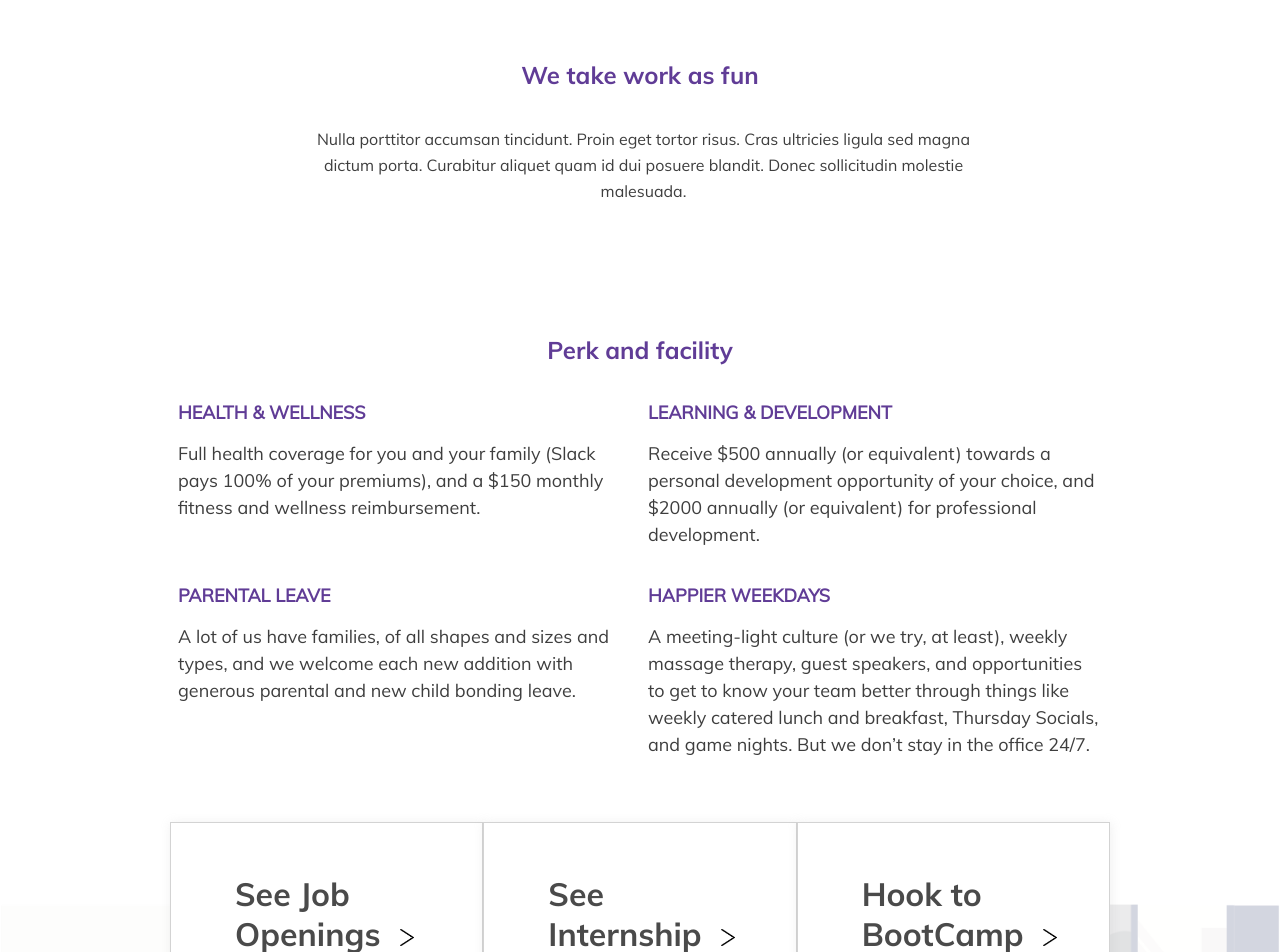
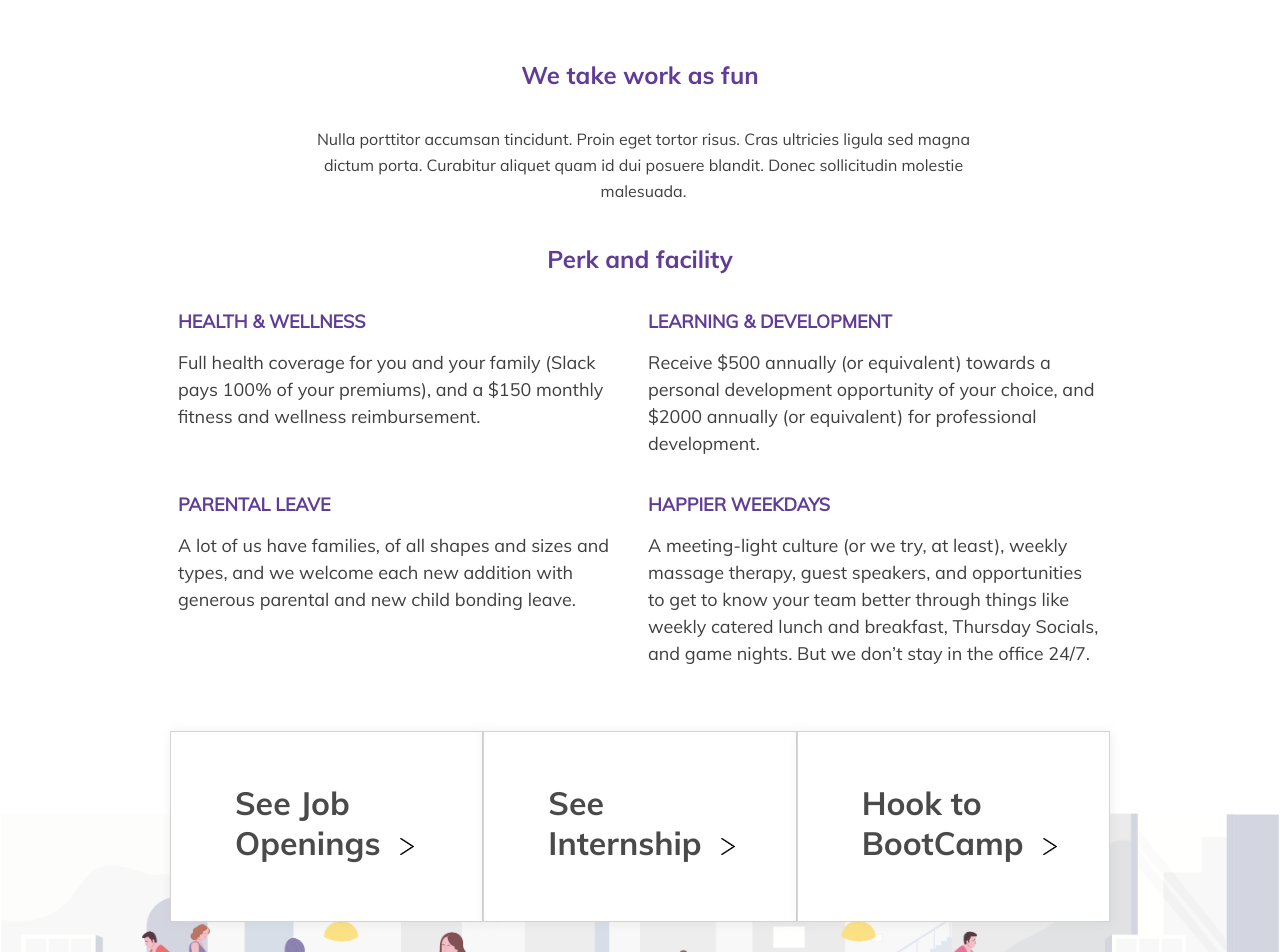
Before and after one commit to hashworks-code/hashworks_static, a Jekyll site: the page built from _pages/workculture.md, in a window 1280 px wide. Shown: the part 393-1345 px from the top of the page. Built offline with Jekyll 4.4.1, drawn with Linux system fonts in a browser that asks for light colours; nearby versions of some CDN libraries.

Commit message:
testing done

```diff
--- a/_layouts/contactUs.html
+++ b/_layouts/contactUs.html
@@ -47,14 +47,14 @@
        <div class="pad hashworks__contactUs__images col-xs-12 col-sm-4 col-md-4 col-lg-4">
            <div class="hashworks__contactUs__images__image1" onclick="redirect('/aboutUs/')">
                <p>ABOUT US</p>
-               <h1>Our Thinking </h1>
+               <h1>Our Thinking &nbsp;&nbsp;> </h1>
            </div>
 
  </div>
  <div class="pad hashworks__contactUs__images col-xs-12 col-sm-8 col-md-8 col-lg-8">
      <div class="hashworks__contactUs__images__image2" onclick="redirect('/job8il./')">
           <p>CAREERS</p>
-         <h1>Our Workculture Indeed a  second home.</h1>
+         <h1>Our Workculture Indeed a  second home. &nbsp;&nbsp;></h1>
      </div>
  </div>
    </div>
--- a/_sass/_contactUs.scss
+++ b/_sass/_contactUs.scss
@@ -59,6 +59,7 @@
                 font-size: 12px;
                 text-align: left;
                 color: #a1a1a1;
+                padding: 10px 0px 6px 7px;
             }
             button {
                 width: 155px;
@@ -66,6 +67,8 @@
                 border-radius: 4px;
                 background-color: #603c96;
                 margin: 16px 72px 37px 63px;
+                border: none;
+                outline: none;
 
                 p {
                     font-family: 'muliBold';
@@ -93,7 +96,8 @@
 
         }
         &__address {
-                margin: 45px 37px;
+            width: 231px;
+            margin: 37px auto;
             h1 {
                 font-family: 'muliBold';
                 font-size: 12px;
@@ -109,7 +113,7 @@
                  line-height: 1.5;
                  text-align: center;
                  color: #3e3e3e;
-                 width: 210px;
+
 
                         }
         }
@@ -137,7 +141,7 @@
                   font-size: 24px;
                   text-align: left;
                   color: #ffffff;
-                   padding: 0px 159px 15px 18px;
+                   padding: 0px 140px 15px 18px;
               }
         }
         &__image2 {
@@ -258,7 +262,7 @@
 
               h1 {
                   font-size: 24px;
-                   padding: 0px 57px 35px 20px;
+                   padding: 0px 22px 35px 20px;
               }
         }
         &__image2 {
@@ -314,6 +318,7 @@
                 padding-left: 12px;
                 font-size: 16px;
                 margin-left: 59px;
+                padding: 12px;
             }
             button {
                 width: 217px;
@@ -367,7 +372,7 @@
 
               h1 {
                   font-size: 32px;
-                   padding: 0px 69px 34px 40px;
+                   padding: 0px 20px 34px 40px;
               }
         }
         &__image2 {
@@ -477,7 +482,7 @@
 
               h1 {
                   font-size: 48px;
-                   padding: 0px 109px 64px 72px;
+                   padding: 0px 40px 64px 72px;
               }
         }
         &__image2 {
--- a/_sass/_workculture.scss
+++ b/_sass/_workculture.scss
@@ -38,7 +38,7 @@
                  line-height: 1.5;
                  text-align: center;
                  color: #3e3e3e;
-                 margin:0px 27px 32px 16px;
+                 margin:0px 27px 0px 16px;
             }
         }
         .workculture__facility {
@@ -48,7 +48,7 @@
                font-weight: bold;
                text-align: center;
                color: #603c96;
-               margin-top: 60px;
+               margin-top: 20px;
               width: 100%;
             }
             h2{
@@ -93,16 +93,7 @@
                 margin-left: -4px;
             }
         }
-        // span {
-        //     margin-left: 3px;
-        //      font-size: 16px;
 
-        //     //  img {
-        //     //      height: 25px;
-        //     //      width: 25px;
-
-        //     //  }
-        // }
         }
        .workculture__bottomImage {
             background-image: url(../assets/image/workculture/1.png);
@@ -143,14 +134,14 @@
                  line-height: 1.64;
                 //  text-align: center;
                 //  color: #3e3e3e;
-                 margin: 0px 98px 60px 100px;
+                 margin: 0px 98px 0px 100px;
             }
         }
         .workculture__facility {
             h1 {
                font-size: 18px;
-               width: 605px;
-               margin-top: 60px;
+
+               margin-top: 40px;
             //    margin-left: 48px;
             }
             h2{
@@ -211,13 +202,13 @@
                 font-size: 16px;
                 // width: 714px;
                   line-height: 1.63;
-                 margin: 0px 136px 71px 143px;
+                 margin: 0px 136px 0px 143px;
             }
         }
         .workculture__facility {
             h1 {
                font-size: 24px;
-               margin-top: 60px;
+               margin-top: 40px;
             //    margin-left: 175px;
             width: 100%;
             }
@@ -285,7 +276,7 @@
                 font-size: 24px;
                 width: 100%;
                   line-height: 1.46;
-                 margin: 0px 172px 71px 173px;
+                 margin: 0px 172px 0px 173px;
             }
         }
         .workculture__facility {
--- a/assets/js/head.js
+++ b/assets/js/head.js
@@ -134,7 +134,7 @@ if($(window).width()<768){
               }
             };
             resizeFix();
-            return $(window).on('resize', resizeFix);
+            return $(window).on('resize');
           });
             };
           })(jQuery);
```
Also changed, not shown: 3 other files.
